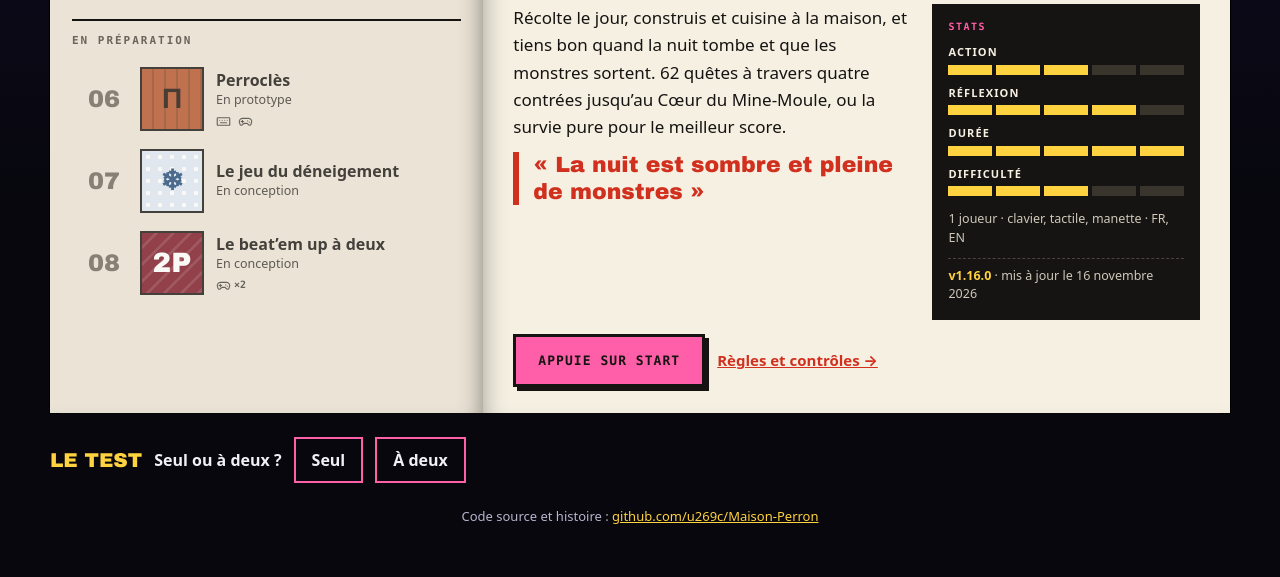
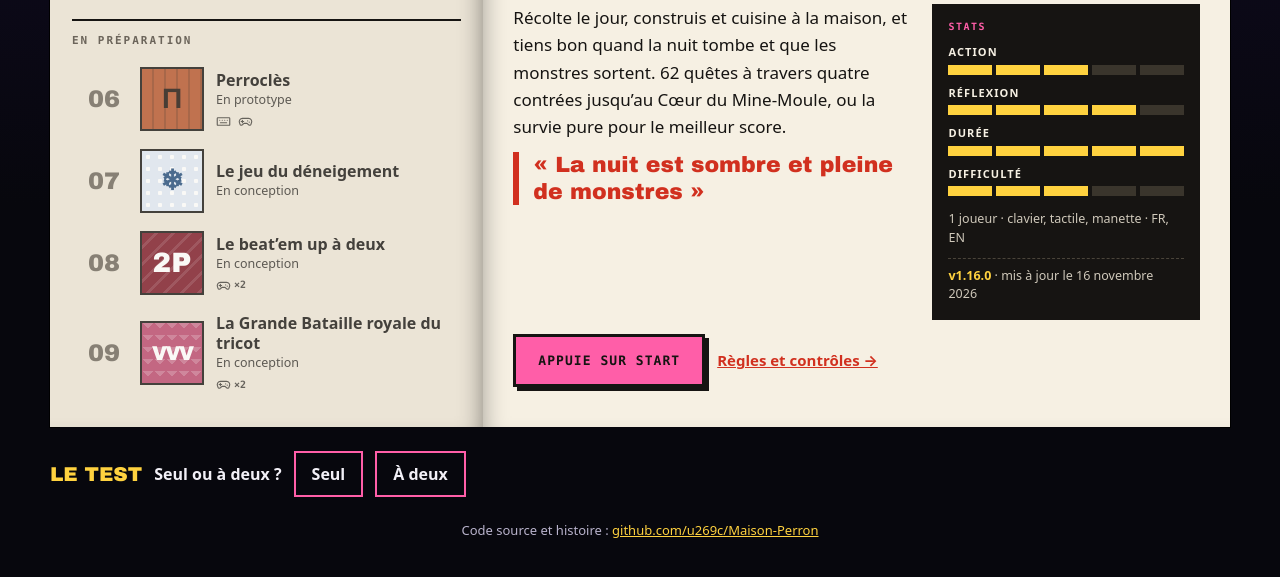
Before and after one commit to u269c/Maison-Perron, a plain HTML site: page index.html in a window 1280 px wide. Shown: the part 697-1274 px from the top of the page. Drawn offline with Linux system fonts and the light colour scheme; no server answers.

Commit message:
Coming soon: The Great Knitting Battle Royal
A fourth game in the works (09) on both launcher pages: competitive
knitting in continental or English style, from scarves to socks, plus a
two-controller design-off on a grid judged against a brief. Knit-stitch
placeholder art drawn in CSS. README "What's next" now lists all four
games in the works, Perroclès included.

Co-Authored-By: Claude Opus 5.5 <noreply@anthropic.com>
Claude-Session: https://claude.ai/code/session_01TggY2MHq5CRikNgJFkTdsd

```diff
--- a/index.html
+++ b/index.html
@@ -65,6 +65,8 @@
   .ph.ph-perrocles { background: #b4532a repeating-linear-gradient(90deg, transparent 0 10px, rgba(0,0,0,.18) 10px 12px); color: #1b0f08; }
   .ph.ph-plow { background: #dfe9f5 radial-gradient(#fff 2px, transparent 2.5px) 0 0 / 12px 12px; color: #1f4a7a; }
   .ph.ph-brawler { background: #7a1424 repeating-linear-gradient(135deg, transparent 0 9px, rgba(255,255,255,.12) 9px 12px); color: #fff; }
+  .ph.ph-knit { background: linear-gradient(135deg, rgba(255,255,255,.22) 25%, transparent 25%) -6px 0 / 12px 12px, linear-gradient(225deg, rgba(255,255,255,.22) 25%, transparent 25%) -6px 0 / 12px 12px, #b8456b; color: #fff; letter-spacing: -.1em; }
+  .entry .ph.ph-knit { font-size: 20px; }
   .cols { display: flex; flex-wrap: wrap; gap: 24px; }
   .story { flex: 2 1 280px; display: flex; flex-direction: column; gap: 12px; }
   .story p { margin: 0; font-size: 17px; line-height: 1.6; }
@@ -218,6 +220,13 @@
                en: 'Two controllers, two heroes. Fight your way screen by screen: waves of enemies, challenges between fights, and a boss at the end. In the spirit of Battletoads and Contra.' },
       status: { fr: 'En conception', en: 'In design' },
       meta: { fr: '2 joueurs · 2 manettes', en: '2 players · 2 gamepads' } },
+    { id: 'tricot', ph: 'ph-knit', mark: 'VVV', page: 48, input: ['gamepad2'],
+      name: { fr: 'La Grande Bataille royale du tricot', en: 'The Great Knitting Battle Royal' },
+      tag: { fr: 'Tricot compétitif · design', en: 'Competitive knitting · design' },
+      pitch: { fr: 'Tricote des motifs à la continentale ou à l’anglaise, du foulard aux bas et plus encore. Puis vient le duel de design : à deux manettes, chacun compose son modèle sur une grille, et gagne celui qui respecte le mieux la commande (par exemple, un chandail avec plus de 77 et moins de 85 triangles dans la largeur).',
+               en: 'Knit patterns in continental or English style, from scarves to socks and beyond. Then comes the design-off: two players, two controllers, each building a design on a grid, and the winner is whoever best meets the brief (say, a shirt with more than 77 and fewer than 85 triangles across its width).' },
+      status: { fr: 'En conception', en: 'In design' },
+      meta: { fr: '1 ou 2 joueurs · 2 manettes pour le duel', en: '1 or 2 players · 2 gamepads for the duel' } },
   ];
 
   // The three-question test.
```
Also changed, not shown: fiches.html (+8 -0 lines), README.md.
